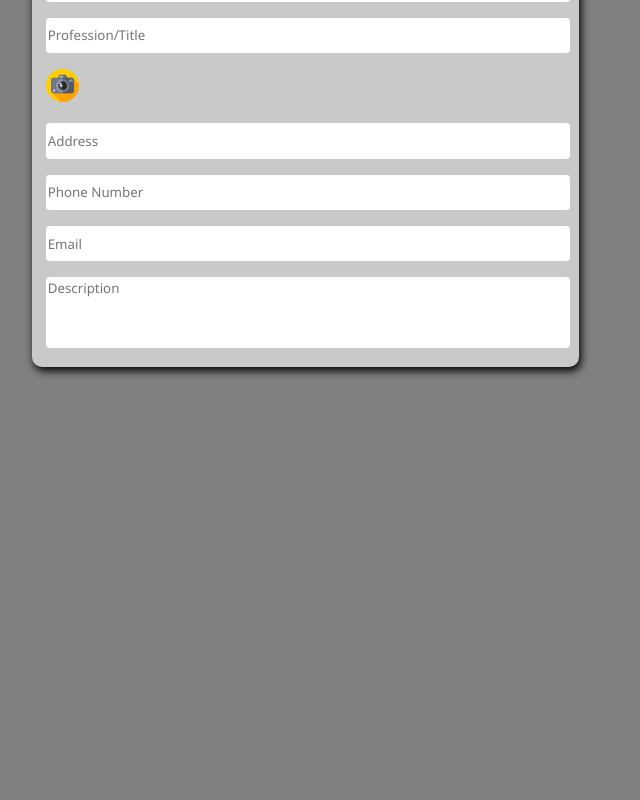
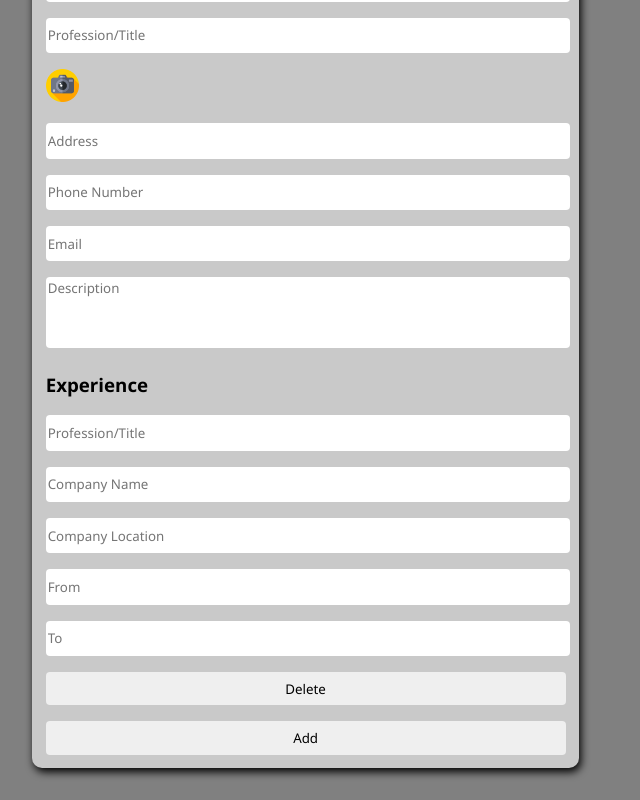
Before and after one commit to asantesylvesterkwame/My-first-React-App, a React (Create React App) app in the folder my-first-react-app/: page / in a window 1280 px wide. Shown: the part 273-1073 px from the top of the page, without its empty margins (0-640 px from the left). Before the commit the page ends 800 px from the top, so only its background shows below. Built offline with nearby package versions, Linux system fonts and the light colour scheme; a web font is replaced by a local one.

Commit message:
created Experience form section

```diff
--- a/my-first-react-app/src/components/Form.jsx
+++ b/my-first-react-app/src/components/Form.jsx
@@ -19,6 +19,17 @@ function Form(props) {
                     <div className="description"><textarea type="text"  placeholder='Description' className='Forminputs' /></div>
 
                 </form>
+
+                <h3>Experience</h3>
+                <form >
+                <input type="text"  placeholder='Profession/Title' className='Forminputs' />
+                <input type="text"  placeholder='Company Name' className='Forminputs' />
+                <input type="text"  placeholder='Company Location' className='Forminputs' />
+                <input type="text"  placeholder='From' className='Forminputs' />
+                <input type="text"  placeholder='To' className='Forminputs' />
+                <input type='button' id="deleteBtn" value='Delete'/>
+                <input type="button" id="addBtn" value="Add" />
+                </form>
             </div>
             <div className="Formdisplay">
 
```
